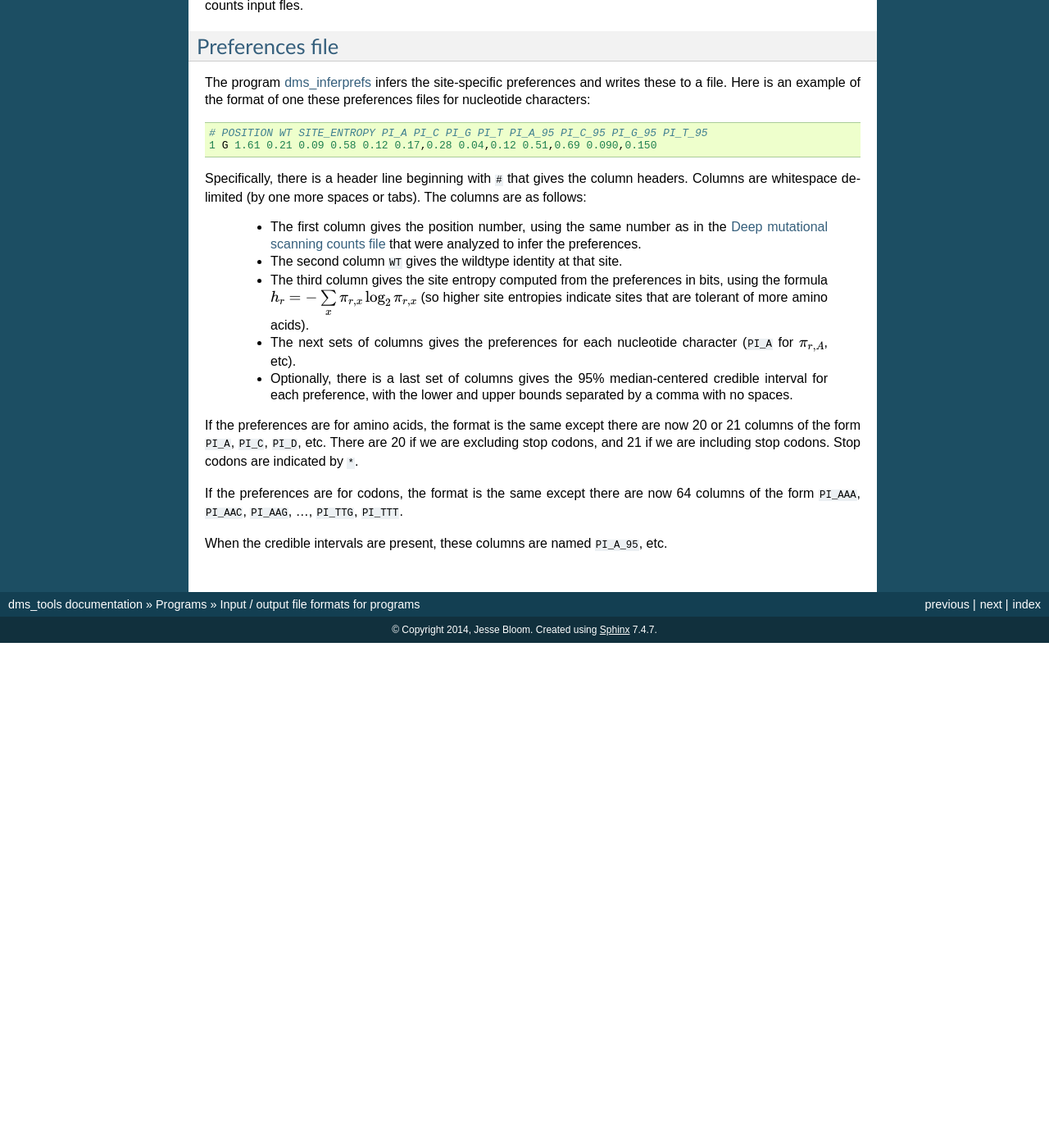
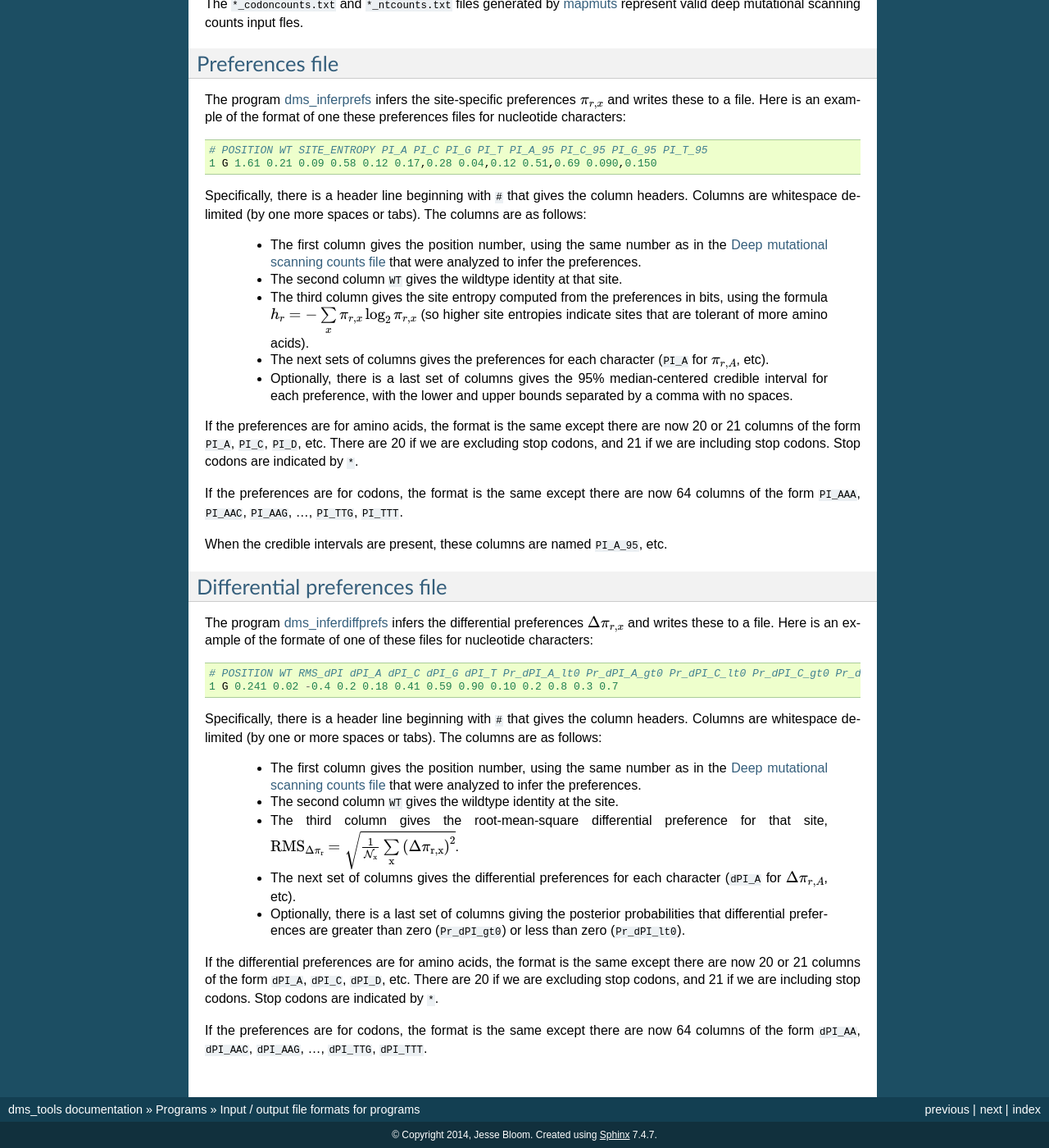
Before and after one commit to jbloomlab/dms_tools, a Sphinx documentation site: the page built from docs/fileformats.rst, in a window 1280 px wide and 1400 px high, scrolled down 1446 px. Shown: the whole window at 82% size. Built offline with Sphinx 7.4.7, drawn with Linux system fonts in a browser that asks for light colours; the version number could not be read and is left out; before the commit the page ends 2230 px from its top, so only the background shows below that; some of the changed text lies outside the part shown.

Commit message:
added format for differential preferences file

```diff
--- a/docs/fileformats.rst
+++ b/docs/fileformats.rst
@@ -58,7 +58,7 @@
 
 Preferences file
 -------------------
-The program :ref:`dms_inferprefs` infers the site-specific preferences and writes these to a file. Here is an example of the format of one these preferences files for nucleotide characters::
+The program :ref:`dms_inferprefs` infers the site-specific preferences :math:`\pi_{r,x}` and writes these to a file. Here is an example of the format of one these preferences files for nucleotide characters::
 
     # POSITION WT SITE_ENTROPY PI_A PI_C PI_G PI_T PI_A_95 PI_C_95 PI_G_95 PI_T_95
     1 G 1.61 0.21 0.09 0.58 0.12 0.17,0.28 0.04,0.12 0.51,0.69 0.090,0.150
@@ -81,4 +81,27 @@
 
 When the credible intervals are present, these columns are named ``PI_A_95``, etc.
 
+Differential preferences file
+-------------------------------
+The program :ref:`dms_inferdiffprefs` infers the differential preferences :math:`\Delta\pi_{r,x}` and writes these to a file. Here is an example of the formate of one of these files for nucleotide characters::
+
+    # POSITION WT RMS_dPI dPI_A dPI_C dPI_G dPI_T Pr_dPI_A_lt0 Pr_dPI_A_gt0 Pr_dPI_C_lt0 Pr_dPI_C_gt0 Pr_dPI_G_lt0 Pr_dPI_G_gt0 Pr_dPI_T_lt0 Pr_dPI_T_gt0
+    1 G 0.241 0.02 -0.4 0.2 0.18 0.41 0.59 0.90 0.10 0.2 0.8 0.3 0.7
+
+Specifically, there is a header line beginning with ``#`` that gives the column headers. Columns are whitespace delimited (by one or more spaces or tabs). The columns are as follows:
+
+    * The first column gives the position number, using the same number as in the :ref:`dms_counts` that were analyzed to infer the preferences.
+
+    * The second column ``WT`` gives the wildtype identity at the site.
+
+    * The third column gives the root-mean-square differential preference for that site, :math:`\rm{RMS}_{\Delta\pi_r} = \sqrt{\frac{1}{\mathcal{N}_x}\sum\limits_x \left(\Delta\pi_{r,x}\right)^2}`.
+
+    * The next set of columns gives the differential preferences for each character (``dPI_A`` for :math:`\Delta\pi_{r,A}`, etc).
+
+    * Optionally, there is a last set of columns giving the posterior probabilities that differential preferences are greater than zero (``Pr_dPI_gt0``) or less than zero (``Pr_dPI_lt0``).
+
+If the differential preferences are for amino acids, the format is the same except there are now 20 or 21 columns of the form ``dPI_A``, ``dPI_C``, ``dPI_D``, etc. There are 20 if we are excluding stop codons, and 21 if we are including stop codons. Stop codons are indicated by ``*``.
+
+If the preferences are for codons, the format is the same except there are now 64 columns of the form ``dPI_AA``, ``dPI_AAC``, ``dPI_AAG``, ..., ``dPI_TTG``, ``dPI_TTT``.
+
 .. include:: weblinks.txt
```
Also changed, not shown: other parts of docs/fileformats.rst (+1 -1 lines).
